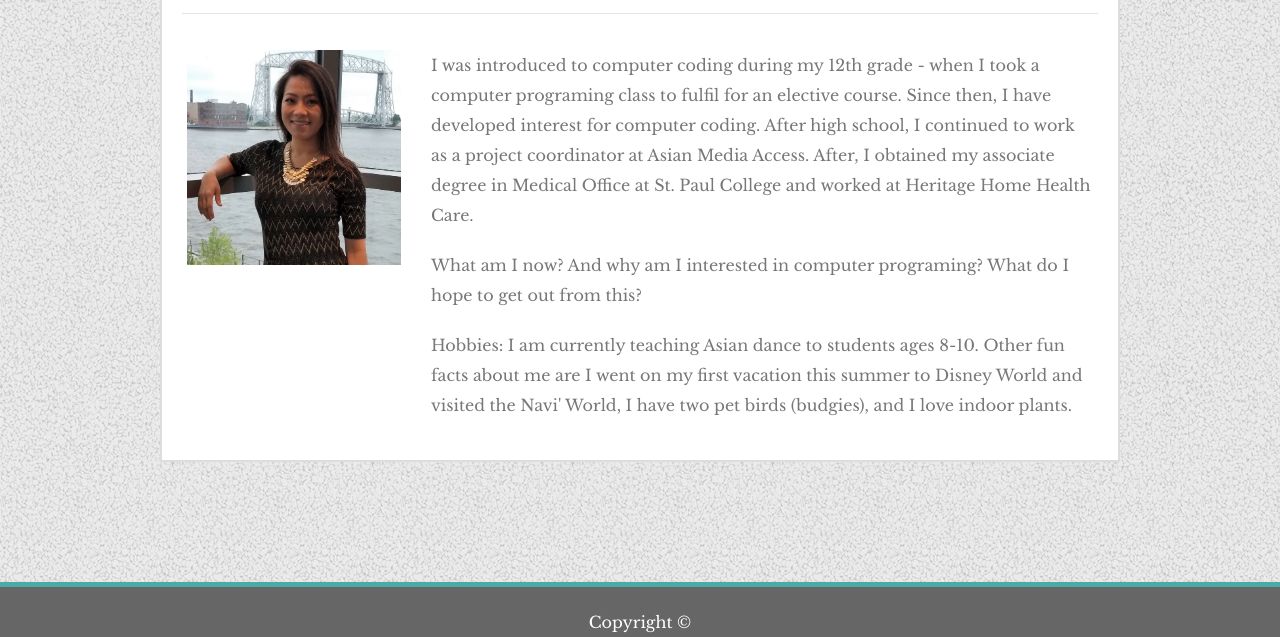
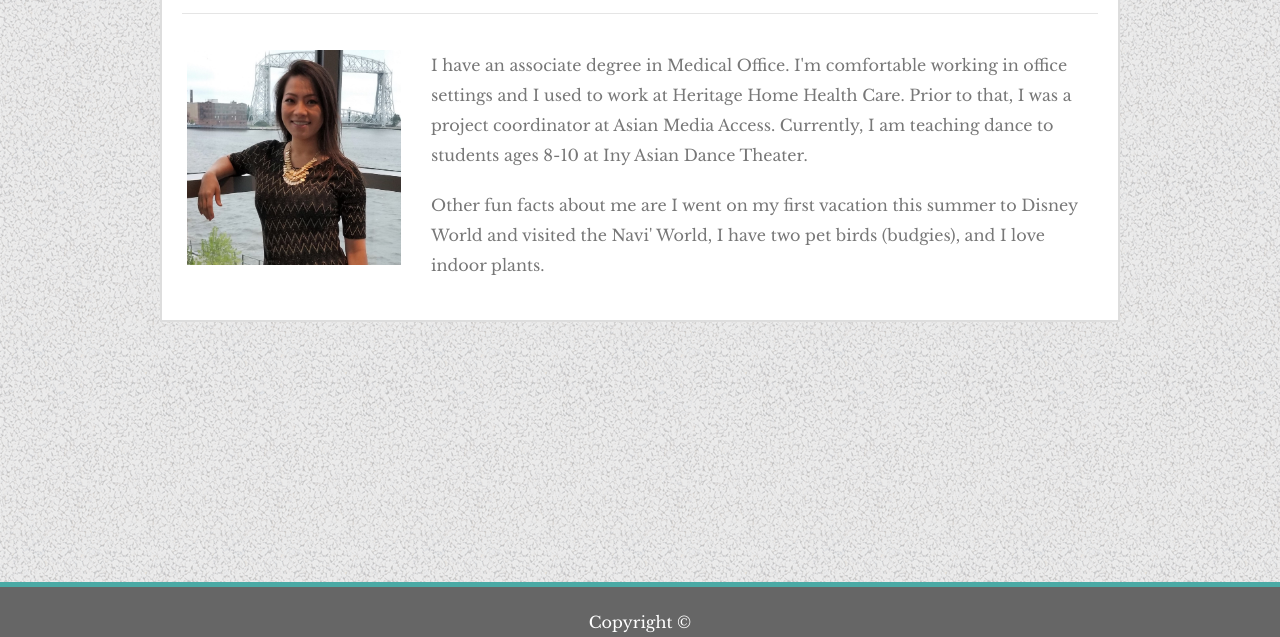
Before and after one commit to seeseexiong/Bootstrap-Portfolio, a plain HTML site: page index.html in a window 1280 px wide. Shown: the part 163-800 px from the top of the page. Drawn offline with nearby package versions, Linux system fonts and the light colour scheme.

Commit message:
4th push

```diff
--- a/index.html
+++ b/index.html
@@ -51,22 +51,15 @@
                 </div>
 
                 <div class="col-md-9">
-                        <p>I was introduced to computer coding during my 12th grade -
-                            when I took a computer programing class to fulfil for an
-                            elective course.  Since then, I have developed interest for
-                            computer coding.  After high school, I continued to work as a
-                            project coordinator at Asian Media Access.  After, I obtained
-                            my associate degree in Medical Office at St. Paul College
-                            and worked at Heritage Home Health Care.  </p>
+                    <p>I have an associate degree in Medical Office.  I'm comfortable working in
+                        office settings and I used to work at Heritage Home Health Care.  Prior to
+                        that, I was a project coordinator at Asian Media Access. Currently, I am teaching
+                        dance to students
+                        ages 8-10 at Iny Asian Dance Theater.</p>
 
-                            <p>What am I now? And why am I interested in computer programing?
-                                What do I hope to get out from this?</p>
-
-                            <p>Hobbies: I am currently teaching Asian dance to students ages
-                                8-10.  Other fun facts about me are I went on my first
-                            vacation this summer to Disney World and visited
-                            the Navi' World, I have two pet birds (budgies),
-                            and I love indoor plants.</p>
+                    <p>Other fun facts about me are I went on my first vacation this summer to
+                        Disney World and visited the Navi' World, I have two pet birds (budgies), and I love indoor plants.
+                    </p>
                 </div>
     </div>
 
```
